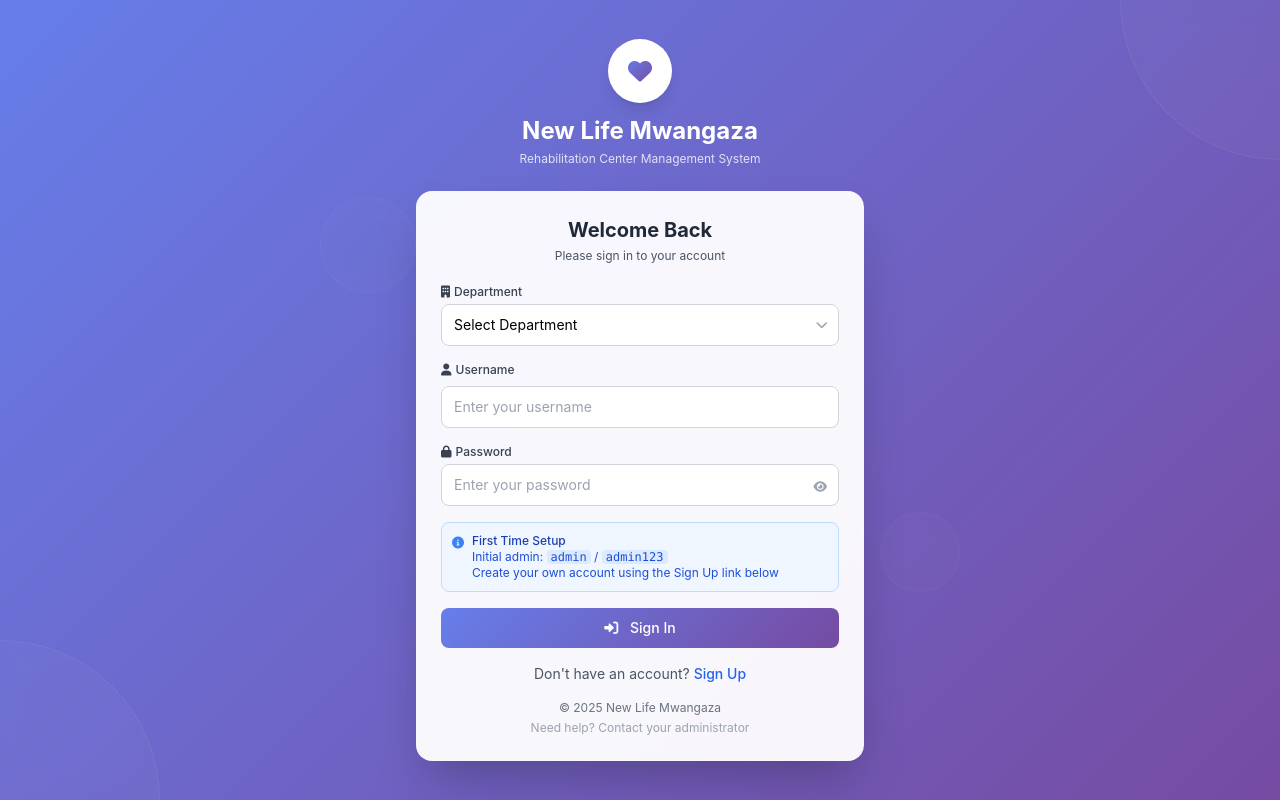
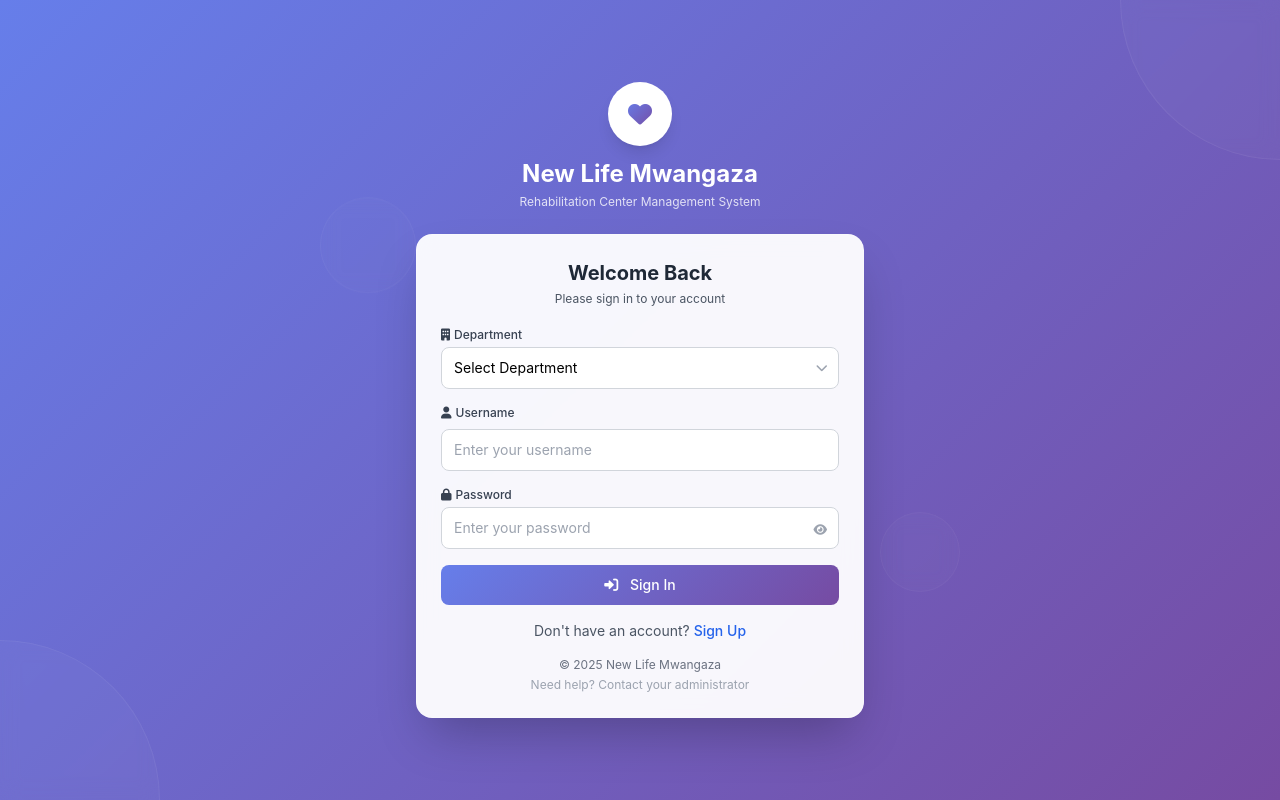
Before and after one commit to jeymo092/NLMRC, a Flask app: page /login in a window 1280 px wide. Run offline with Flask 3, Linux system fonts and the light colour scheme; some libraries are stand-ins or nearby versions.

Commit message:
Assistant checkpoint: Remove first time setup credentials info box
Assistant generated file changes:
- templates/login.html: Remove first time setup credentials info box

---

User prompt:

remove this credential  on the log in page frontend

Replit-Commit-Author: Assistant
Replit-Commit-Session-Id: 9848f06c-dcab-47d3-906a-834f3f17e0b5

```diff
--- a/templates/login.html
+++ b/templates/login.html
@@ -211,17 +211,7 @@
                         </div>
                     </div>
 
-                    <!-- Info Box -->
-                    <div class="bg-blue-50 border border-blue-200 rounded-lg p-2.5">
-                        <div class="flex items-start">
-                            <i class="fas fa-info-circle text-blue-500 mr-2 mt-0.5 text-xs"></i>
-                            <div>
-                                <p class="text-blue-800 text-xs font-medium">First Time Setup</p>
-                                <p class="text-blue-700 text-xs">Initial admin: <code class="bg-blue-100 px-1 rounded text-xs">admin</code> / <code class="bg-blue-100 px-1 rounded text-xs">admin123</code></p>
-                                <p class="text-blue-700 text-xs">Create your own account using the Sign Up link below</p>
-                            </div>
-                        </div>
-                    </div>
+
 
                     <!-- Login Button -->
                     <button type="submit"
```
